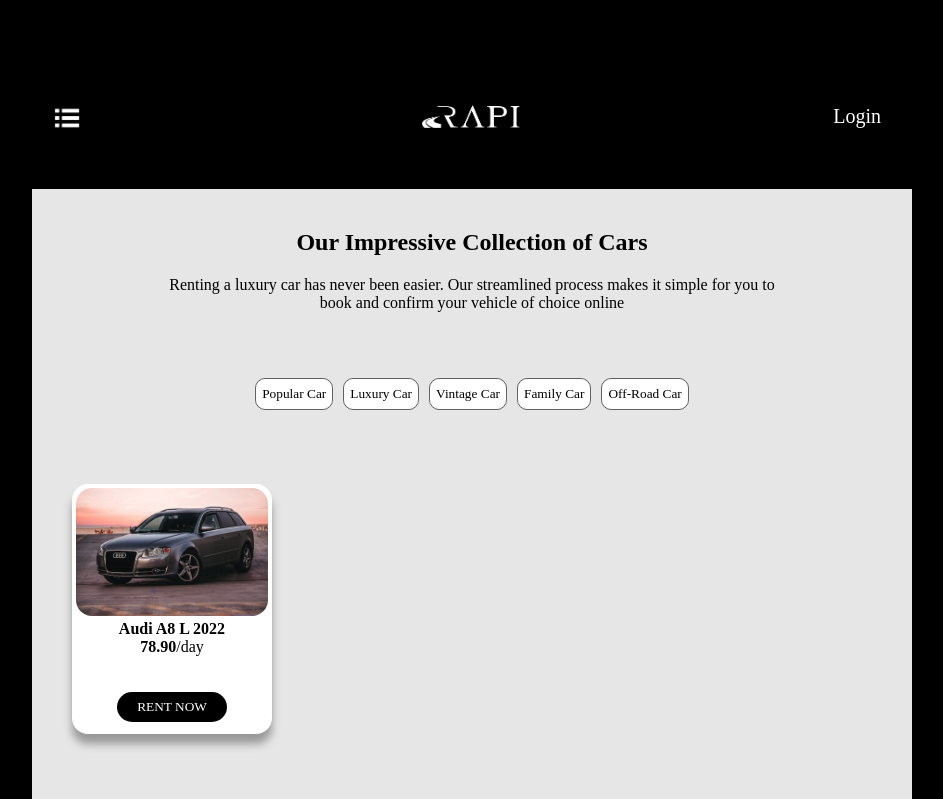
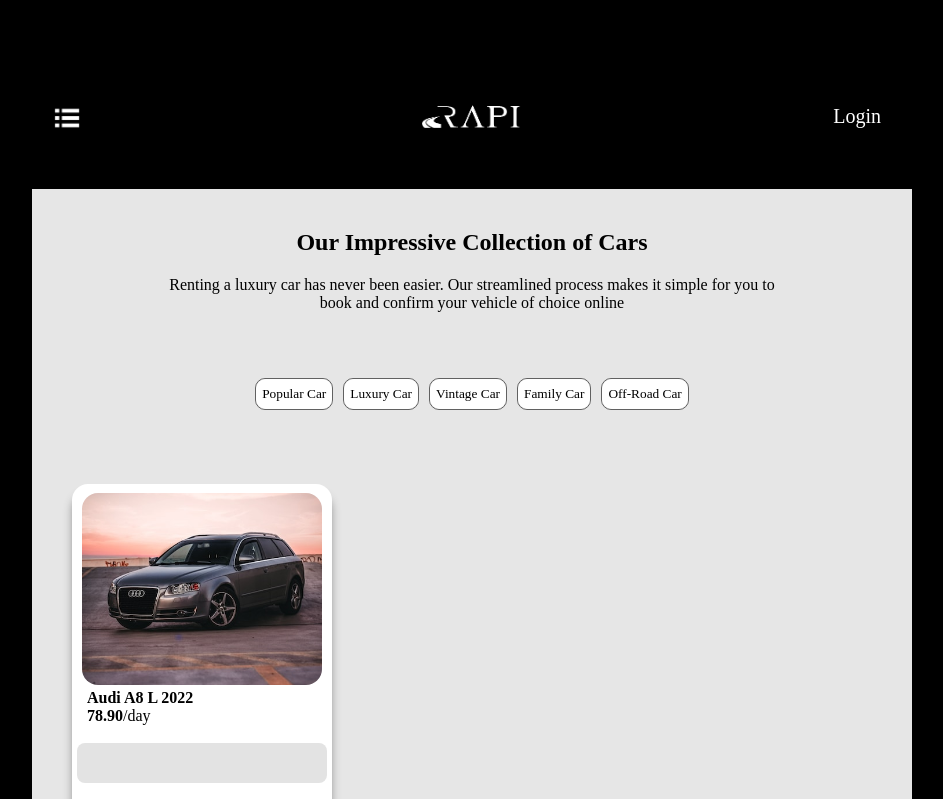
Before and after one commit to jane-stack/rapi-project, a React (Create React App) app in the folder client/: page /rent in a window 1280 px wide. Shown: the top 799 px of the page, without its empty margins (168-1111 px from the left). Built offline with nearby package versions, Linux system fonts and the light colour scheme.

Commit message:
fixed car cards

```diff
--- a/client/src/components/car/CardCard.jsx
+++ b/client/src/components/car/CardCard.jsx
@@ -7,9 +7,12 @@ function CardCard() {
         <div className='image-title'>Audi A8 L 2022</div>
         <div className='image-price'><strong>78.90</strong>/day</div>
         <br />
+        <div className='card-section'>
+
+        </div>
         <br />
         <div>
-        <button className='rent-now-btn'>RENT NOW</button>
+        <button className='car-detail-btn'>Details</button>
         </div>
     </div>
   )
--- a/client/src/index.css
+++ b/client/src/index.css
@@ -335,12 +335,13 @@ padding-left: 155px;
 
 .image-container {
   background-color: white;
-  width: 200px;
-  height: 250px;
+  width: 250px;
+  height: 350px;
   border-radius: 1rem;
   box-shadow: 0px 10px 8px #999;
   display: flex;
   flex-direction: column;
+  padding: 5px;
 }
 
 .car-image-div {
@@ -348,23 +349,38 @@ padding-left: 155px;
 }
 
 .car-image {
-  width: 12rem;
-  height: 8rem;
+  width: 15rem;
+  height: 12rem;
   border-radius: 1rem;
   object-fit: cover;
 }
 
 .image-title {
+  padding-left: 10px;
   font-weight: bold;
+  text-align: left;
 }
 
-.rent-now-btn {
+.image-price {
+  padding-left: 10px;
+  text-align: left;
+}
+
+.card-section {
+  background-color: rgb(227, 227, 227);
+  padding: 20px;
+  display: flex;
+  flex-direction: column;
+  border-radius: .5rem;
+  object-fit: cover;
+}
+
+.car-detail-btn {
   background-color: black;
   color: white;
   font-family: Poppins;
   border: none;
   border-radius: 1rem;
   height: 30px;
-  padding-left: 20px;
-  padding-right: 20px;
+  width: 100%;
 }
```
